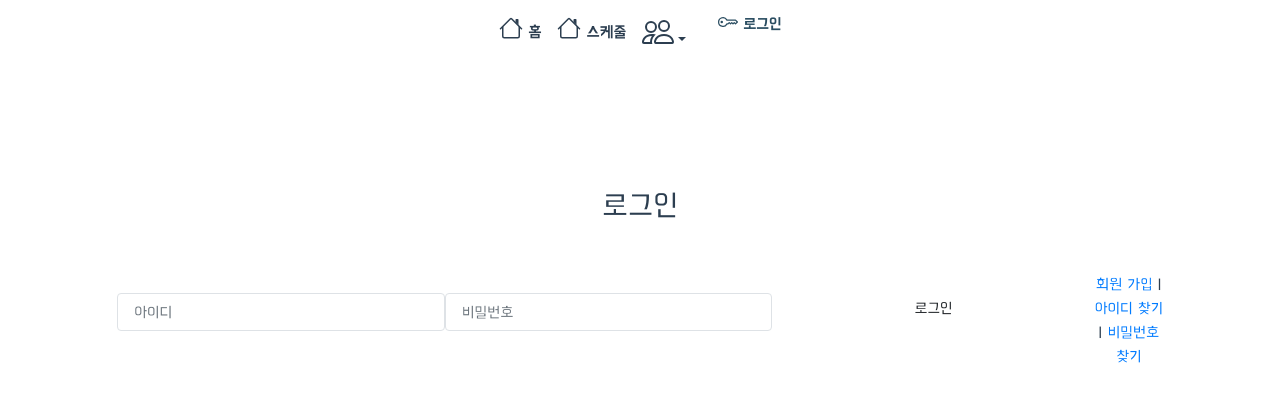
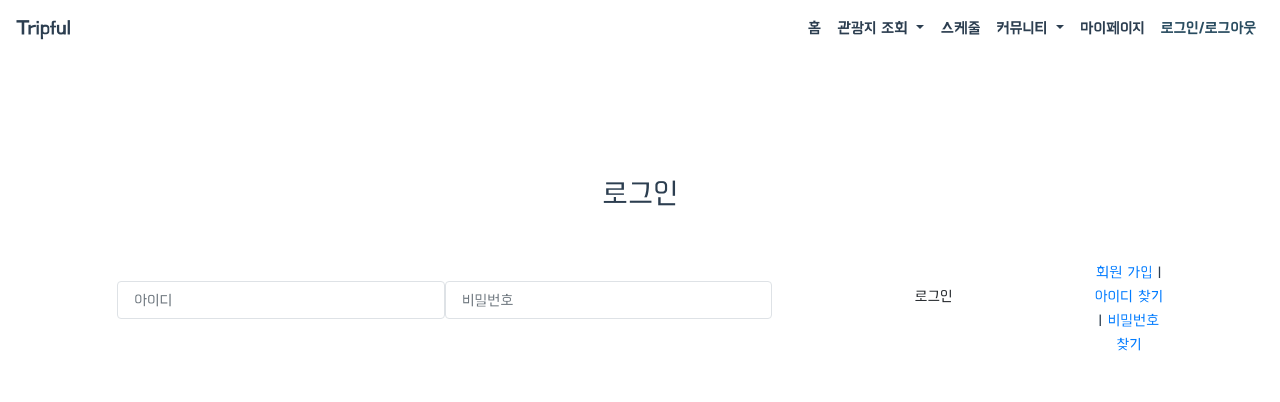
Before and after one commit to mjseok/Tripful, a Vue app in the folder FE/: page /login in a window 1280 px wide. Shown: the top 402 px of the page. Built offline with nearby package versions, Linux system fonts and the light colour scheme.

Commit message:
[FE] : [FEAT] NavBar 정리 및 라우터 연결, 뷰부트스트랩 js 분리

```diff
--- a/FE/src/layout/TheNavBar.vue
+++ b/FE/src/layout/TheNavBar.vue
@@ -7,62 +7,65 @@
       class="nav justify-content-center"
     >
       <b-navbar-brand href="#">
-        <router-link to="/"> </router-link>
+        <router-link to="/">Tripful</router-link>
       </b-navbar-brand>
 
-      <b-navbar-toggle target="nav-collapse"></b-navbar-toggle>
+      <b-navbar-toggle target="nav-collapse">햄버거</b-navbar-toggle>
 
-      <b-navbar-nav>
+      <b-collapse id="nav-collapse" is-nav>
+        <b-navbar-nav class="ml-auto">
           <b-nav-item href="#">
-          <router-link :to="{ name: 'index' }" class="link">
-            <b-icon icon="house" font-scale="1.5"></b-icon> 홈
-          </router-link>
+            <router-link :to="{ name: 'index' }" class="link">홈</router-link>
+          </b-nav-item>
+
+          <b-nav-item-dropdown right>
+            <template #button-content> 관광지 조회 </template>
+            <b-nav-item href="#">
+              <router-link :to="{ name: 'spot' }" class="link"
+                >지역별조회</router-link
+              >
             </b-nav-item>
             <b-nav-item href="#"
-          ><router-link :to="{ name: 'schedule' }" class="link"
-            ><b-icon icon="house" font-scale="1.5"></b-icon> 스케줄</router-link
-          ></b-nav-item
-        >
-        <b-nav-item-dropdown right>
-          <template #button-content>
-            <b-icon icon="people" font-scale="2"></b-icon>
-          </template>
-          <b-nav-item href="#"
-            ><router-link :to="{ name: 'spot' }" class="link"
-              ><b-icon icon="calendar-range" font-scale="1.5"></b-icon> 지역별
-              조회</router-link
-            ></b-nav-item
-          >
-          <b-nav-item href="#"
-            ><router-link :to="{ name: 'map' }" class="link"
-              ><b-icon icon="pin-map-fill" font-scale="1.5"></b-icon> 지도로
-              조회</router-link
+              ><router-link :to="{ name: 'map' }" class="link">
+                지도로 조회</router-link
               ></b-nav-item
             >
           </b-nav-item-dropdown>
 
-        <!-- <b-nav-item href="#"
-          ><router-link :to="{ name: 'house' }" class="link"
-            ><b-icon icon="house-fill" font-scale="1.5"></b-icon>
-            게시판</router-link
+          <b-nav-item href="#"
+            ><router-link :to="{ name: 'schedule' }" class="link"
+              >스케줄</router-link
             ></b-nav-item
           >
+
           <b-nav-item-dropdown right>
-          <template #button-content>
-            <b-icon icon="people" font-scale="2"></b-icon>
-          </template>
-          <b-dropdown-item href="#"
-            ><router-link :to="{ name: 'signUp' }" class="link"
-              ><b-icon icon="person-circle"></b-icon> 회원가입</router-link
-            ></b-dropdown-item
-          > -->
-        <b-dropdown-item href="#"
-          ><router-link :to="{ name: 'login' }" class="link"
-            ><b-icon icon="key"></b-icon> 로그인</router-link
-          ></b-dropdown-item
+            <template #button-content> 커뮤니티 </template>
+            <b-nav-item href="#"
+              ><router-link :to="{ name: 'test1' }" class="link"
+                >test1
+              </router-link></b-nav-item
             >
-        <!-- </b-nav-item-dropdown> -->
+            <b-nav-item href="#"
+              ><router-link :to="{ name: 'test2' }" class="link"
+                >test2 조회</router-link
+              ></b-nav-item
+            >
+          </b-nav-item-dropdown>
+
+          <b-nav-item href="#">
+            <router-link :to="{ name: 'mypage' }" class="link">
+              마이페이지
+            </router-link>
+          </b-nav-item>
+
+          <b-nav-item href="#">
+            <!-- v-if="userInfo" -->
+            <router-link :to="{ name: 'login' }" class="link">
+              로그인/로그아웃
+            </router-link>
+          </b-nav-item>
         </b-navbar-nav>
+      </b-collapse>
     </b-navbar>
   </div>
 </template>
--- a/FE/src/router/index.js
+++ b/FE/src/router/index.js
@@ -1,5 +1,6 @@
 import Vue from "vue";
 import VueRouter from "vue-router";
+
 import ScheduleView from "@/views/ScheduleView";
 import IndexView from "@/views/IndexView";
 
@@ -31,19 +32,11 @@ const routes = [
     name: "login",
     component: () => import("@/views/LoginView"),
   },
-  // {
-  //   path: '/',
-  //   name: 'home',
-  //   component: HomeView
-  // },
-  // {
-  //   path: '/about',
-  //   name: 'about',
-  //   // route level code-splitting
-  //   // this generates a separate chunk (about.[hash].js) for this route
-  //   // which is lazy-loaded when the route is visited.
-  //   component: () => import(/* webpackChunkName: "about" */ '../views/AboutView.vue')
-  // }
+  {
+    path: "/mypage",
+    name: "mypage",
+    component: () => import("@/views/MyPageView"),
+  },
 ];
 
 const router = new VueRouter({
--- /dev/null
+++ b/FE/src/views/MyPageView.vue
@@ -0,0 +1,11 @@
+<template>
+  <div>마이페이지입니다.</div>
+</template>
+
+<script>
+export default {
+  name: "MyPageView",
+};
+</script>
+
+<style></style>
```
Also changed, not shown: FE/src/api/lib/vueBootstrap.js (added, +11 -0 lines), FE/src/main.js (+2 -15 lines). Lines whose indentation alone changed are shown as unchanged.
